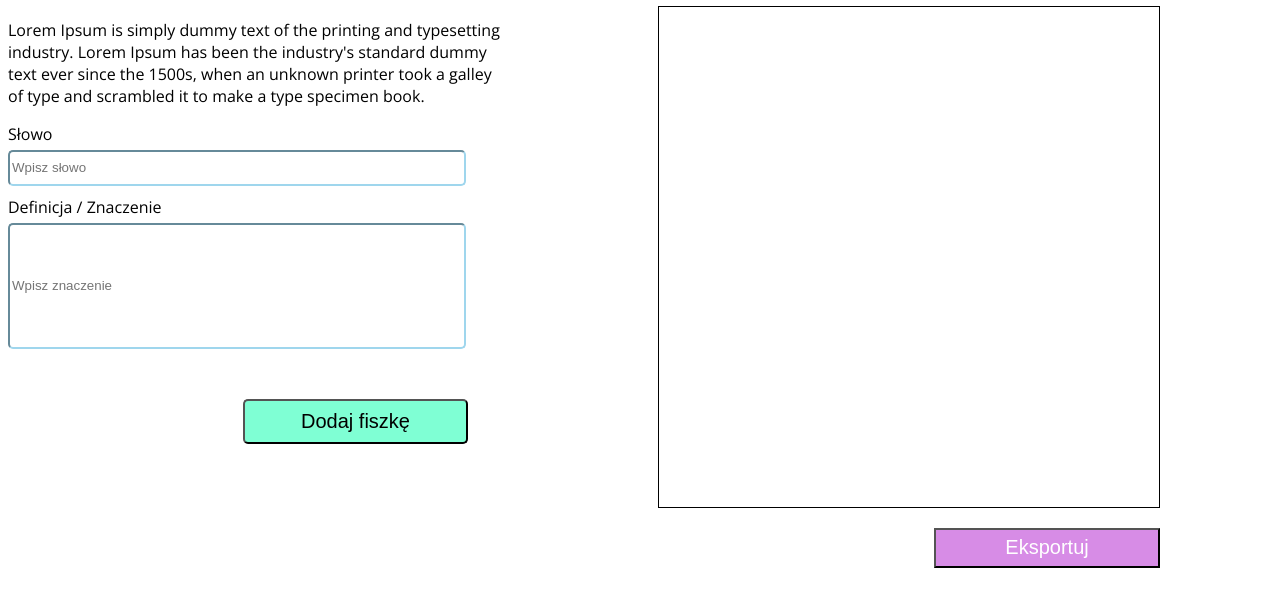
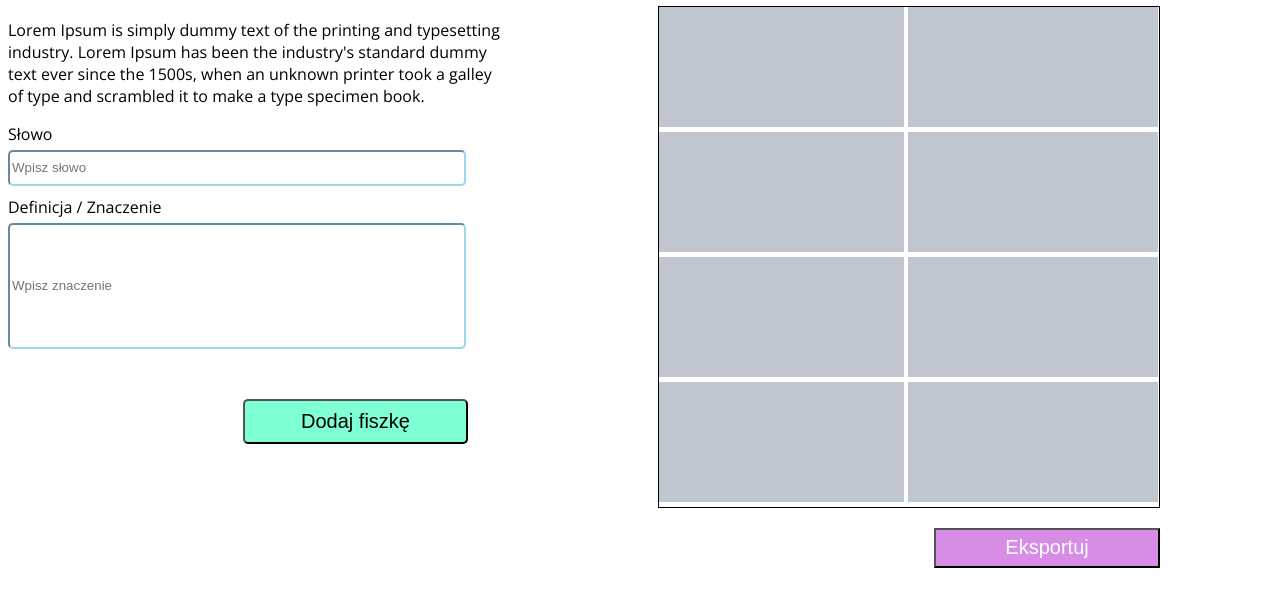
Before and after one commit to marpas1189/moj-projekt-fiszki, a plain HTML site: page index.html in a window 1280 px wide. Shown: the part 75-682 px from the top of the page. Drawn offline with nearby package versions, Linux system fonts and the light colour scheme.

Commit message:
second_push

```diff
--- a/index.html
+++ b/index.html
@@ -17,7 +17,7 @@
             </div>
             Słowo
             <div class ="left-container-add-word">
-                <label id="add-word"></label>
+                <label id="left-container-add-word"></label>
                 <input type="text" id="add-word" placeholder="Wpisz słowo">
             </div>
             Definicja / Znaczenie
@@ -25,16 +25,22 @@
                 <label id="add-definition"></label>
                 <input type="text" id="add-definition" placeholder="Wpisz znaczenie">
             </div>
-                <button id="button-add-word">Dodaj fiszkę</button>
+                <input id="button-add-word" type="submit" value="Dodaj fiszkę" />
+
         </div>
         <div class ="right-container-print-preview">
             <h2>Print preview</h2>
             <div class="print-preview-box">
-                <div id="add-word"></div>
-                <div id="add-definition">
+                <div class="right-container-add-word"></div>
+                <div class="right-container-add-definition"></div>
+                <div class="right-container-add-word"></div>
+                <div class="right-container-add-definition"></div>
+                <div class="right-container-add-word"></div>
+                <div class="right-container-add-definition"></div>
+                <div class="right-container-add-word"></div>
+                <div class="right-container-add-definition"></div>
             </div>
-        </div>
-            <button id="export-button">Eksportuj</button>
+        <input id="export-button" type="submit" value="Eksportuj" />
     </div>
 </body>
 </html>
--- a/styles.css
+++ b/styles.css
@@ -43,10 +43,6 @@
     margin-right: 40px;
     font-size: 20px;
 }
-.right-container-print-preview {
-float: right;
-
-}
 .print-preview-box {
     border: solid black;
     width:500px;
@@ -62,3 +58,15 @@ float: right;
     font-size: 20px;
     float: right;
 }
+.right-container-add-word {
+    width:245px;
+    height:120px;
+    background-color: #c0c6cf;
+    display: inline-block;
+}
+.right-container-add-definition {
+    width:250px;
+    height:120px;
+    background-color: #c0c6cf;
+    display: inline-block;
+}
```
Also changed, not shown: app.js (+21 -0 lines).
